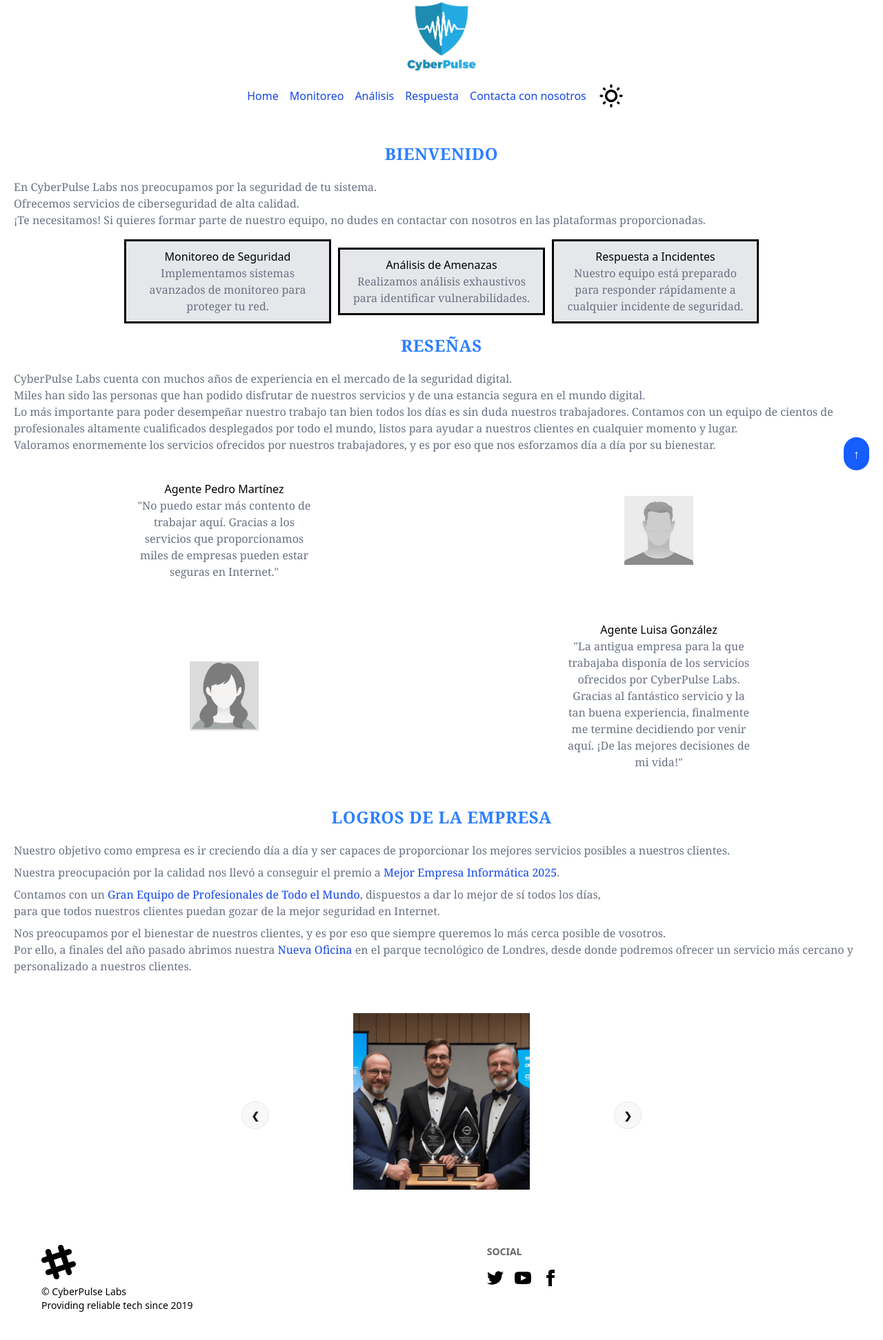
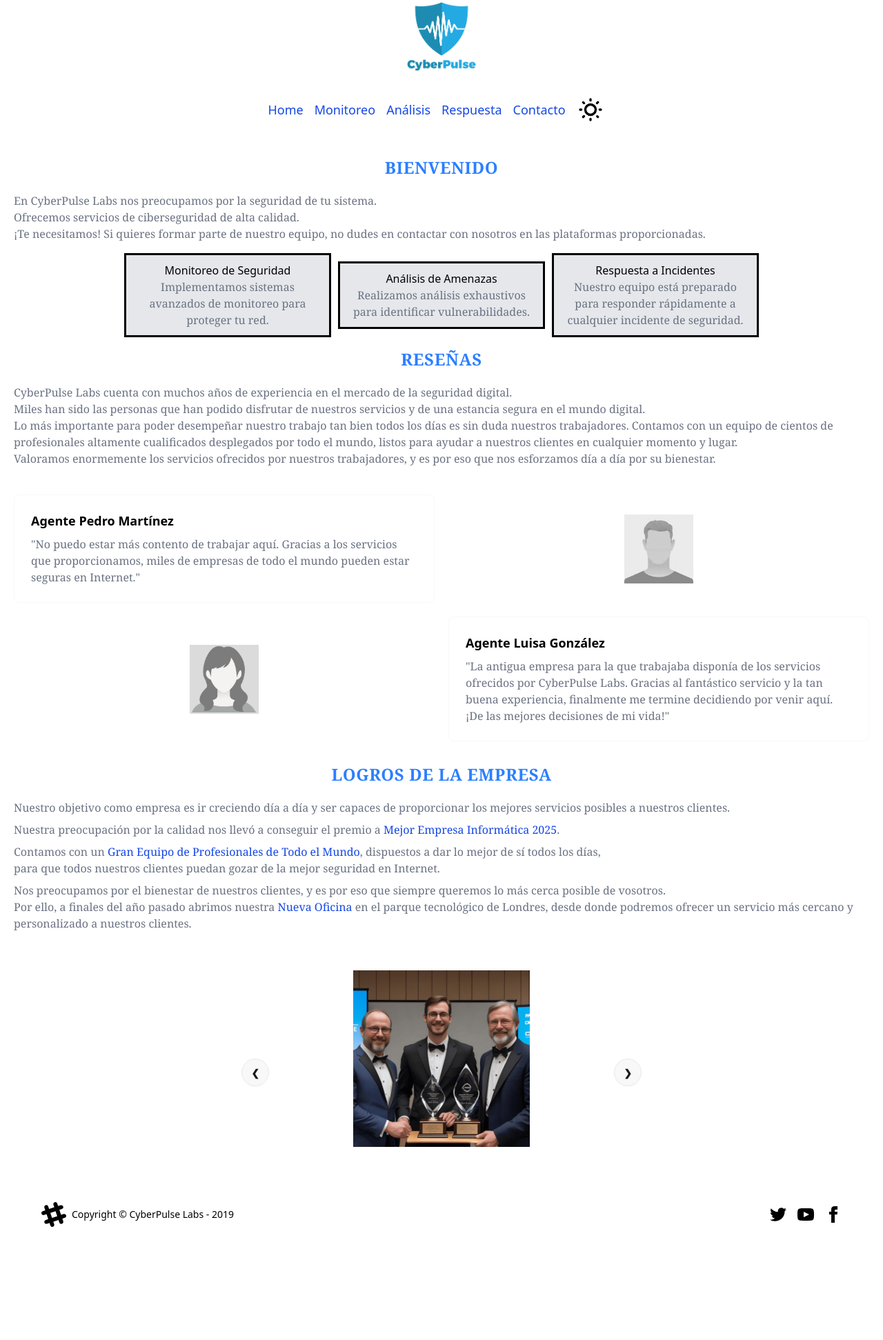
Before and after one commit to NachoMartinezLozano/Practica1-Smartway, a plain HTML site: page tailwind.html in a window 1280 px wide. Shown: the part 98-2041 px from the top of the page at 69% size. After the commit the page ends 1917 px from the top, so only its background shows below. Drawn offline with nearby package versions, Linux system fonts and the light colour scheme; a web font is replaced by a local one.

Commit message:
Página final

```diff
--- a/scripts/hover.js
+++ b/scripts/hover.js
@@ -5,20 +5,16 @@ const textoluisa = '"La antigua empresa para la que trabajaba disponía de los s
 
 pedrodiv.addEventListener('mouseover', () => {
     pedrodiv.querySelector('p').textContent = 'Si quieres saber más información sobre nuestros agentes, contacta con nosotros y forma parte de nuestro equipo.';
-    pedrodiv.querySelector('p').style.color = 'blue';
 });
 
 pedrodiv.addEventListener('mouseout', () => {
     pedrodiv.querySelector('p').textContent = textopedro;
-    pedrodiv.querySelector('p').style.color = 'gray';
 });
 
 luisadiv.addEventListener('mouseover', () => {
     luisadiv.querySelector('p').textContent = 'Si quieres saber más información sobre nuestros agentes, contacta con nosotros y forma parte de nuestro equipo.';
-    luisadiv.querySelector('p').style.color = 'blue';
 });
 
 luisadiv.addEventListener('mouseout', () => {
     luisadiv.querySelector('p').textContent = textoluisa;
-    luisadiv.querySelector('p').style.color = 'gray';
 });
--- a/tailwind.html
+++ b/tailwind.html
@@ -24,19 +24,19 @@
         </style>
 
     </head>
-    <body class="bg-white text-black transition-colors duration-500 ease-in-out dark:bg-black dark:text-white px-5">
+    <body class="flex flex-col justify-center items-center bg-white text-black transition-colors duration-500 ease-in-out dark:bg-black dark:text-white px-5 mx-auto">
 
         <header id="main-header" class="container flex flex-col justify-center items-center py-4 top-0 bg-white z-1000 dark:bg-black dark:text-white">
             <h1 class="text-blue-500 text-[30px] font-serif mt-[20px] mb-[20px] text-center">CyberPulse Labs</h1>
-            <img src="imagenes/images.png" alt="CyberPulse Labs Logo" class="w-[100px] h-[100px] block mx-auto my-0">
+            <img src="imagenes/images.png" alt="CyberPulse Labs Logo" class="w-[100px] h-[100px] block mx-auto mb-5">
             <div class="elementos-header flex flex-row justify-center items-center g-[20px] flex-wrap">
                 <nav>
-                    <ul class="flex flex-row justify-center gap-4 p-0 list-none">
-                        <li><a class="no-underline text-blue-700" href="#home">Home</a></li>
-                        <li><a class="no-underline text-blue-700" href="#monitoreo">Monitoreo</a></li>
-                        <li><a class="no-underline text-blue-700" href="#analisis">Análisis</a></li>
-                        <li><a class="no-underline text-blue-700" href="#respuesta">Respuesta</a></li>
-                        <li><a class="no-underline text-blue-700" href="#redes-sociales">Contacta con nosotros</a></li>
+                    <ul class="flex flex-row justify-center flex-wrap gap-4 p-0 list-none">
+                        <li><a class="no-underline text-blue-700 text-lg" href="#home">Home</a></li>
+                        <li><a class="no-underline text-blue-700 text-lg" href="#monitoreo">Monitoreo</a></li>
+                        <li><a class="no-underline text-blue-700 text-lg" href="#analisis">Análisis</a></li>
+                        <li><a class="no-underline text-blue-700 text-lg" href="#respuesta">Respuesta</a></li>
+                        <li><a class="no-underline text-blue-700 text-lg" href="#redes-sociales">Contacto</a></li>
                     </ul>
                 </nav>
 
@@ -67,7 +67,7 @@
         </header>
 
         <!--Navbar escondido que se despliega cuando bajamos dentro de la página-->
-        <nav class="navbar bg-base-100 shadow-sm fixed top-0 w-full z-50 opacity-0 translate-y-[-100%] transition-all duration-300 ease-in-out dark:bg-gray-800 dark:text-white px-7" id="sticky-nav">
+        <nav class="navbar bg-base-100 shadow-sm fixed top-0 w-full mx-auto z-50 opacity-0 translate-y-[-100%] transition-all duration-300 ease-in-out dark:bg-gray-800 dark:text-white px-7" id="sticky-nav">
             <div class="navbar-start">
                 <div class="dropdown text-blue-500">
                     <div tabindex="0" role="button" class="btn btn-ghost btn-circle">
@@ -80,7 +80,7 @@
                         <li><a href="#monitoreo">Monitoreo</a></li>
                         <li><a href="#analisis">Análisis</a></li>
                         <li><a href="#respuesta">Respuesta</a></li>
-                        <li><a href="#redes-sociales">Contacta con nosotros</a></li>
+                        <li><a href="#redes-sociales">Contacto</a></li>
                     </ul>
                 </div>
             </div>
@@ -93,7 +93,7 @@
                         <path stroke-linecap="round" stroke-linejoin="round" stroke-width="2" d="M21 21l-6-6m2-5a7 7 0 11-14 0 7 7 0 0114 0z" />
                     </svg>
                 </button>
-                <button class="btn btn-ghost btn-circle text-blue-500">
+                <button class="btn btn-ghost btn-circle" onclick="my_modal_1.showModal()">
                     <div class="indicator">
                         <svg xmlns="http://www.w3.org/2000/svg" class="h-5 w-5" fill="none" viewBox="0 0 24 24" stroke="currentColor">
                             <path stroke-linecap="round" stroke-linejoin="round" stroke-width="2" d="M15 17h5l-1.405-1.405A2.032 2.032 0 0118 14.158V11a6.002 6.002 0 00-4-5.659V5a2 2 0 10-4 0v.341C7.67 6.165 6 8.388 6 11v3.159c0 .538-.214 1.055-.595 1.436L4 17h5m6 0v1a3 3 0 11-6 0v-1m6 0H9" />
@@ -101,17 +101,26 @@
                         <span class="badge badge-xs badge-primary indicator-item"></span>
                     </div>
                 </button>
+                <dialog id="my_modal_1" class="modal">
+                    <div class="modal-box">
+                        <h3 class="text-lg font-bold">Notificaciones</h3>
+                        <p class="py-4">Si quieres recibir notificaciones sobre nuestras últimas noticias y promociones, ¡síguenos en nuestras sociales o únete a nuestro foro!</p>
+                        <form method="dialog">
+                            <button class="btn btn-sm btn-circle btn-ghost absolute right-2 top-2">✕</button>
+                        </form>
+                    </div>
+                </dialog>
             </div>
         </nav>
 
         <main class="container">
-            <section id="home" class="scroll-mt-[330px] py-4">
+            <section id="home" class="scroll-mt-[330px] py-4 mx-auto w-full">
                 <h2 class="text-2xl font-serif font-semibold text-center text-blue-500 uppercase tracking-wide pb-5">Bienvenido</h2>
                 <p class="text-base text-gray-500 font-serif">En CyberPulse Labs nos preocupamos por la seguridad de tu sistema.</p>
                 <p class="text-base text-gray-500 font-serif">Ofrecemos servicios de ciberseguridad de alta calidad.</p>
                 <p class="text-base text-gray-500 font-serif">¡Te necesitamos! Si quieres formar parte de nuestro equipo, no dudes en contactar con nosotros en las plataformas proporcionadas.</p>
             </section>
-            <section class="grid-container flex flex-row justify-center items-center gap-2.5 flex-wrap">
+            <section class="grid-container flex flex-row justify-center items-center gap-2.5 flex-wrap mx-auto w-full">
 
                 <div class="grid-monitoreo text-center p-[10px] border-3 border-black bg-gray-200 max-w-[300px]">
                     <section id="monitoreo" class="scroll-mt-[330px]">
@@ -135,7 +144,7 @@
                 </div>
 
             </section>
-            <section id="review" class="scroll-mt-[320px] py-4">
+            <section id="review" class="scroll-mt-[320px] py-4 mx-auto w-full">
                 <h2 class="text-2xl font-serif font-semibold text-center text-blue-500 uppercase tracking-wide pb-5">Reseñas</h2>
                 <p class="text-base text-gray-500 font-serif">CyberPulse Labs cuenta con muchos años de experiencia en el mercado de la seguridad digital.</p>
                 <p class="text-base text-gray-500 font-serif">Miles han sido las personas que han podido disfrutar de nuestros servicios y de una estancia segura en el mundo digital.</p>
@@ -144,26 +153,32 @@
                 </p>
                 <p class="text-base text-gray-500 font-serif">Valoramos enormemente los servicios ofrecidos por nuestros trabajadores, y es por eso que nos esforzamos día a día por su bienestar.</p>
 
-                <div class="flex-review grid grid-cols-2 gap-5 items-center justify-items-center mt-5">
-                    <div id="review-pedro" class="p-5 w-1/2 text-center transition duration-500 ease-in-out transform hover:border-3 hover:border-black hover:-translate-y-[10px] hover:shadow-[0_8px_16px_rgba(0,0,0,0.3)] hover:bg-gray-300">
-                        <h3>Agente Pedro Martínez</h3>
-                        <p class="text-base text-gray-500 font-serif">"No puedo estar más contento de trabajar aquí. Gracias a los servicios que proporcionamos miles de empresas pueden estar seguras en Internet."</p>
+                <div class="flex-review grid grid-cols-2 gap-5 items-center justify-items-center mt-5 pt-5">
+
+                   <div id="review-pedro" class="card card-border bg-base-100 transition duration-500 ease-in-out transform hover:border-3 hover:bg-gray-300 hover:translate-y-[10px] hover:shadow-[0_8px_16px_rgba(0,0,0,0.3)]">
+                        <div class="card-body">
+                            <h2 class="card-title">Agente Pedro Martínez</h2>
+                            <p class="text-base font-serif text-gray-500">"No puedo estar más contento de trabajar aquí. Gracias a los servicios que proporcionamos, miles de empresas de todo el mundo pueden estar seguras en Internet."</p>
+                        </div>
                     </div>
 
                     <img src="imagenes/avatarHombre.jfif" alt="Avatar de Pedro Martínez" width="100">
 
                     <img src="imagenes/avatarMujer.jpg" alt="Avatar de Luisa González" width="100">
 
-                    <div id="review-luisa" class="p-5 w-1/2 text-center transition duration-500 ease-in-out transform hover:border-3 hover:border-black hover:-translate-y-[10px] hover:shadow-[0_8px_16px_rgba(0,0,0,0.3)] hover:bg-gray-300">
-                        <h3>Agente Luisa González</h3>
-                        <p class="text-base text-gray-500 font-serif">"La antigua empresa para la que trabajaba disponía de los servicios ofrecidos por CyberPulse Labs. Gracias al fantástico servicio y la tan buena experiencia, finalmente me termine decidiendo por venir aquí. ¡De las mejores decisiones de mi vida!"</p>
+
+                    <div id="review-luisa" class="card card-border bg-base-100 transition duration-500 ease-in-out transform hover:border-3 hover:bg-gray-300 hover:translate-y-[10px] hover:shadow-[0_8px_16px_rgba(0,0,0,0.3)]">
+                        <div class="card-body">
+                            <h2 class="card-title">Agente Luisa González</h2>
+                            <p class="text-base font-serif text-gray-500">"La antigua empresa para la que trabajaba disponía de los servicios ofrecidos por CyberPulse Labs. Gracias al fantástico servicio y la tan buena experiencia, finalmente me termine decidiendo por venir aquí. ¡De las mejores decisiones de mi vida!"</p>
+                        </div>
                     </div>
 
                 </div>
 
             </section>
 
-            <section id="logros" class="py-4">
+            <section id="logros" class="py-4 mx-auto w-full">
                 <h2 class="text-2xl font-serif font-semibold text-center text-blue-500 uppercase tracking-wide pb-5">Logros de la empresa</h2>
                 <p class="text-base text-gray-500 font-serif">Nuestro objetivo como empresa es ir creciendo día a día y ser capaces de proporcionar los mejores servicios posibles a nuestros clientes.</p>
                 <p class="py-2 text-base text-gray-500 font-serif">Nuestra preocupación por la calidad nos llevó a conseguir el premio a <a class="no_underline text-blue-700" href="#slide1" >Mejor Empresa Informática 2025</a>.</p>
@@ -174,7 +189,7 @@
 
             </section>
 
-            <section id="carousel-imagenes" class="w-full flex justify-center items-center mt-10 mb-10">
+            <section id="carousel-imagenes" class="flex justify-center items-center mt-10 mb-10">
                 <div class="carousel w-1/2 mx-auto my-auto h-64">
                     <div id="slide1" class="carousel-item relative w-full scroll-mt-[350px]">
                         <img
@@ -208,28 +223,12 @@
 
 
         </main>
-        <!--
-        <footer class="container flex flex-col justify-center items-center p-[20px] g-[20px] w-100%">
-            <p class="m-0 text-center text-sm">&copy; 2025 CyberPulse Labs</p>
-            <p class="text-sm text-gray-500 font-serif m-0 text-center ">Nuestras redes sociales:</p>
-            <div id="redes-sociales">
-                <a class="no-underline text-blue-700" href="https://www.instagram.com/umu/" target="_blank">
-                    <i class="fab fa-instagram w-[70px] h-[70px] flex justify-evenly items-stretch flex-row p-10 transition duration-300 ease-in-out transform hover:scale-120 hover:brightness-125"></i>
-                </a>
-                <a class="no-underline text-blue-700" href="https://www.facebook.com/universidadmurcia/?locale=es_ES" target="_blank">
-                    <i class="fab fa-facebook-f w-[70px] h-[70px] flex justify-evenly items-stretch flex-row p-10 transition duration-300 ease-in-out transform hover:scale-120 hover:brightness-125"></i>
-                </a>
-                <a class="no-underline text-blue-700" href="https://x.com/UMU?ref_src=twsrc%5Egoogle%7Ctwcamp%5Eserp%7Ctwgr%5Eauthor" target="_blank">
-                    <i class="fab fa-twitter w-[70px] h-[70px] flex justify-evenly items-stretch flex-row p-10 transition duration-300 ease-in-out transform hover:scale-120 hover:brightness-125"></i>
-                </a>
-            </div>
-        </footer>
-        -->
-        <footer id="redes-sociales" class="footer sm:footer-horizontal p-10 ">
-            <aside>
+
+        <footer id="redes-sociales" class="footer sm:footer-horizontal p-10 container">
+            <aside class="grid-flow-col items-center">
                 <svg
-                width="50"
-                height="50"
+                width="36"
+                height="36"
                 viewBox="0 0 24 24"
                 xmlns="http://www.w3.org/2000/svg"
                 fill-rule="evenodd"
@@ -238,15 +237,9 @@
                 <path
                     d="M22.672 15.226l-2.432.811.841 2.515c.33 1.019-.209 2.127-1.23 2.456-1.15.325-2.148-.321-2.463-1.226l-.84-2.518-5.013 1.677.84 2.517c.391 1.203-.434 2.542-1.831 2.542-.88 0-1.601-.564-1.86-1.314l-.842-2.516-2.431.809c-1.135.328-2.145-.317-2.463-1.229-.329-1.018.211-2.127 1.231-2.456l2.432-.809-1.621-4.823-2.432.808c-1.355.384-2.558-.59-2.558-1.839 0-.817.509-1.582 1.327-1.846l2.433-.809-.842-2.515c-.33-1.02.211-2.129 1.232-2.458 1.02-.329 2.13.209 2.461 1.229l.842 2.515 5.011-1.677-.839-2.517c-.403-1.238.484-2.553 1.843-2.553.819 0 1.585.509 1.85 1.326l.841 2.517 2.431-.81c1.02-.33 2.131.211 2.461 1.229.332 1.018-.21 2.126-1.23 2.456l-2.433.809 1.622 4.823 2.433-.809c1.242-.401 2.557.484 2.557 1.838 0 .819-.51 1.583-1.328 1.847m-8.992-6.428l-5.01 1.675 1.619 4.828 5.011-1.674-1.62-4.829z"></path>
                 </svg>
-                <p>
-                &copy CyberPulse Labs
-                <br />
-                Providing reliable tech since 2019
-                </p>
+                <p>Copyright © CyberPulse Labs - 2019</p>
             </aside>
-            <nav>
-                <h6 class="footer-title">Social</h6>
-                <div class="grid grid-flow-col gap-4">
+            <nav class="grid-flow-col gap-4 md:place-self-center md:justify-self-end">
                 <a href="https://x.com/UMU?ref_src=twsrc%5Egoogle%7Ctwcamp%5Eserp%7Ctwgr%5Eautho" target="_blank">
                 <svg
                     xmlns="http://www.w3.org/2000/svg"
@@ -280,10 +273,10 @@
                     d="M9 8h-3v4h3v12h5v-12h3.642l.358-4h-4v-1.667c0-.955.192-1.333 1.115-1.333h2.885v-5h-3.808c-3.596 0-5.192 1.583-5.192 4.615v3.385z"></path>
                 </svg>
                 </a>
-                </div>
             </nav>
         </footer>
-        <button id="scroll-top" class="fixed bottom-5 right-5 py-2.5 px-3.5 bg-blue-600 text-white border-none rounded-full cursor-pointer text-lg transition-opacity duration-300 ease-in-out hover:bg-blue-700">↑</button>
+
+        <button id="scroll-top" class="fixed bottom-5 right-5 py-2.5 px-3.5 bg-blue-600 text-white border-none rounded-full cursor-pointer text-lg opacity-0 translate-y-[-100%] transition-all duration-300 ease-in-out hover:bg-blue-700">↑</button>
 
         <script src="scripts/script.js"></script>
         <script src="scripts/hover.js"></script>
```
Also changed, not shown: scripts/script.js (+6 -11 lines). Lines whose indentation alone changed are shown as unchanged.
